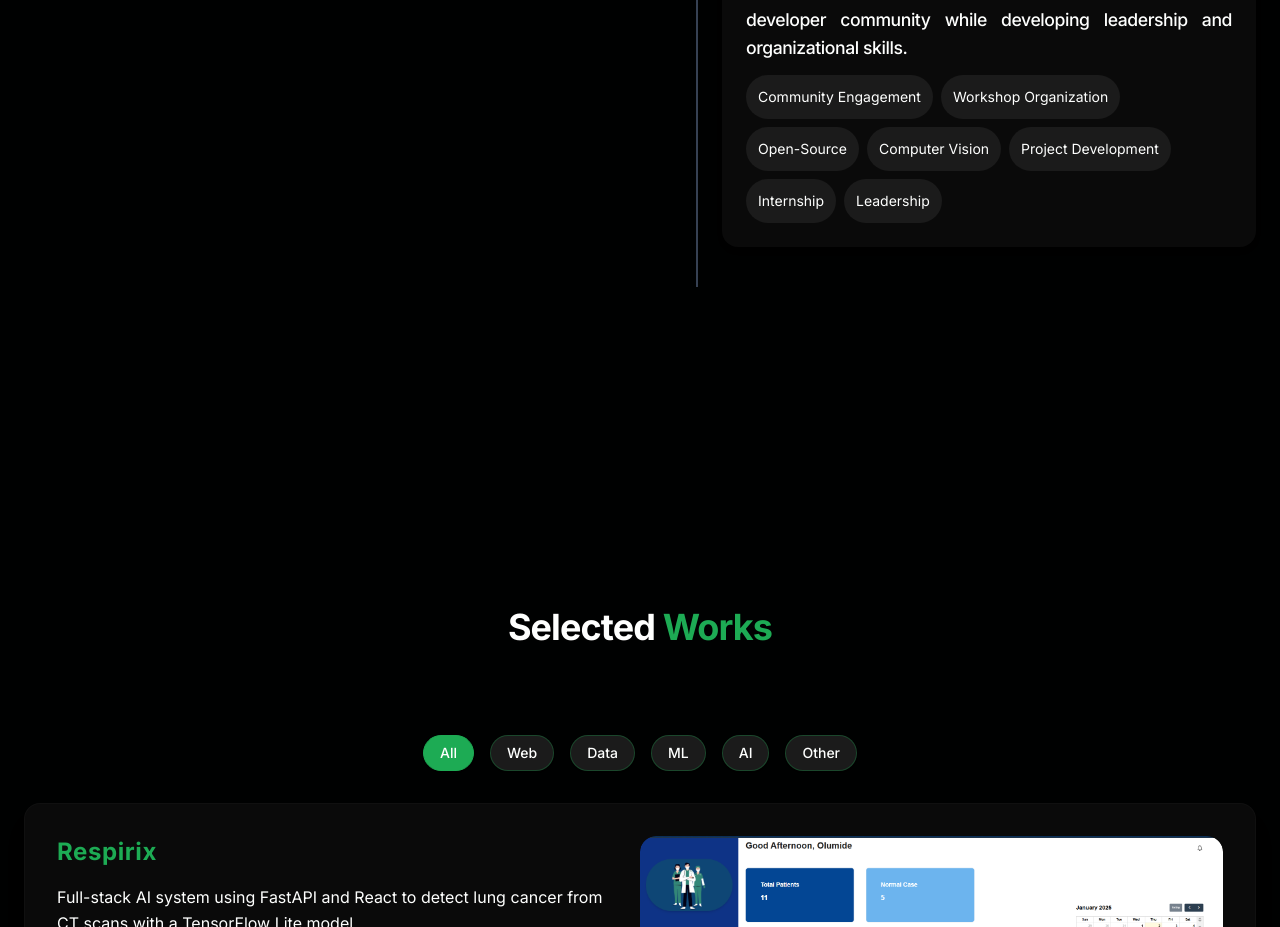
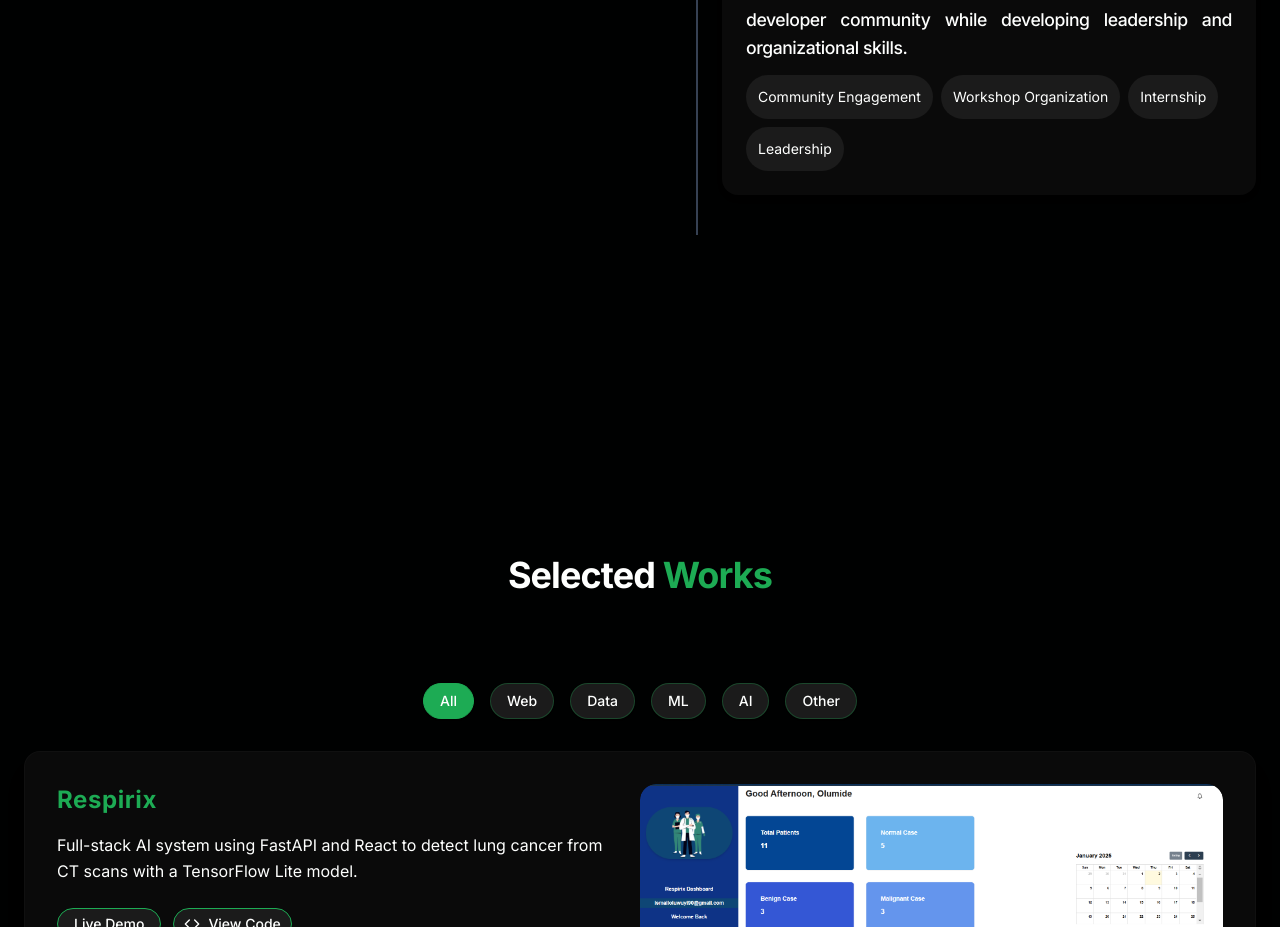
Before and after one commit to mideyolu/Portfolio, a React (Vite) app: page / in a window 1280 px wide. Shown: the part 1988-2915 px from the top of the page. Built offline with nearby package versions, Linux system fonts and the light colour scheme; no server answers; the HTML template or start-up script is replaced by a standard one.

Commit message:
Update about.ts

```diff
--- a/src/data/about.ts
+++ b/src/data/about.ts
@@ -89,9 +89,7 @@ export const aboutItems = [
         tags: [
             "Community Engagement",
             "Workshop Organization",
-            "Open-Source",
-            "Computer Vision",
-            "Project Development",
+
             "Internship",
             "Leadership",
         ],
```
